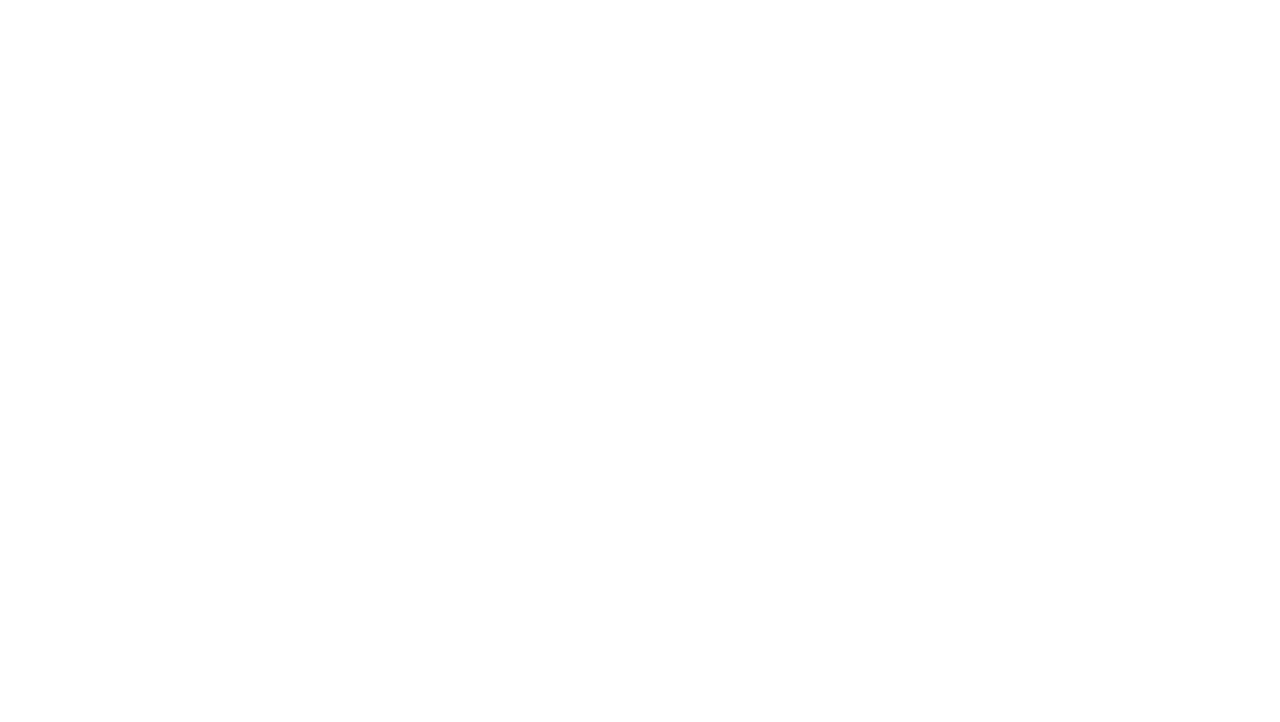
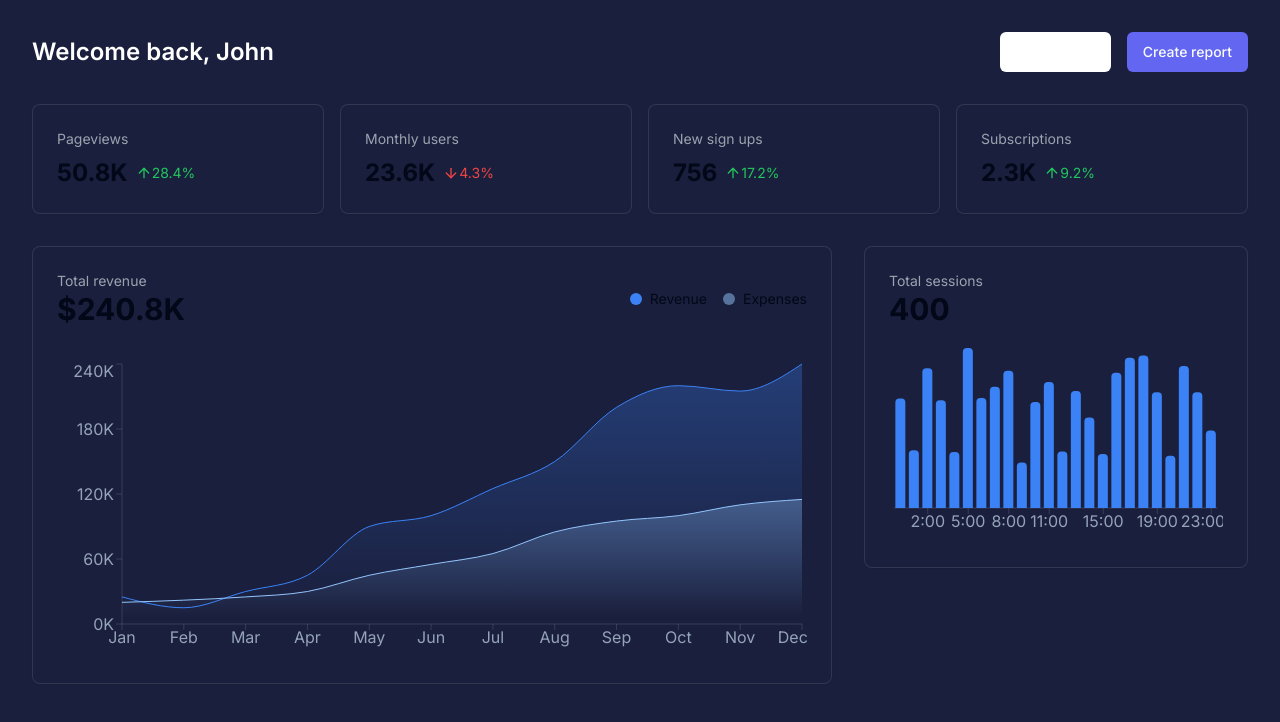
Before and after one commit to goldinvestpro/golden-wealth-harvest-35, a React (Vite) app: page /wallet in a window 1280 px wide. Before the commit this address had no page. Shown: the top 722 px of the page. Built offline with nearby package versions, Linux system fonts and the light colour scheme.

Commit message:
Clone picture on wallet page
Added functionality to clone the specified picture on the wallet page as requested.
[skip gpt_engineer]

```diff
--- a/src/App.tsx
+++ b/src/App.tsx
@@ -4,6 +4,7 @@ import { TooltipProvider } from "@/components/ui/tooltip";
 import { QueryClient, QueryClientProvider } from "@tanstack/react-query";
 import { BrowserRouter, Routes, Route } from "react-router-dom";
 import Index from "./pages/Index";
+import Wallet from "./pages/Wallet";
 
 const queryClient = new QueryClient();
 
@@ -15,6 +16,7 @@ const App = () => (
       <BrowserRouter>
         <Routes>
           <Route path="/" element={<Index />} />
+          <Route path="/wallet" element={<Wallet />} />
         </Routes>
       </BrowserRouter>
     </TooltipProvider>
--- /dev/null
+++ b/src/pages/Wallet.tsx
@@ -0,0 +1,203 @@
+import { Card, CardContent } from "@/components/ui/card";
+import { AreaChart, Area, XAxis, YAxis, Tooltip, ResponsiveContainer, BarChart, Bar } from "recharts";
+import { ArrowUp, ArrowDown } from "lucide-react";
+import { Button } from "@/components/ui/button";
+
+const data = [
+  { month: "Jan", revenue: 25000, expenses: 20000 },
+  { month: "Feb", revenue: 15000, expenses: 22000 },
+  { month: "Mar", revenue: 30000, expenses: 25000 },
+  { month: "Apr", revenue: 45000, expenses: 30000 },
+  { month: "May", revenue: 90000, expenses: 45000 },
+  { month: "Jun", revenue: 100000, expenses: 55000 },
+  { month: "Jul", revenue: 125000, expenses: 65000 },
+  { month: "Aug", revenue: 150000, expenses: 85000 },
+  { month: "Sep", revenue: 200000, expenses: 95000 },
+  { month: "Oct", revenue: 220000, expenses: 100000 },
+  { month: "Nov", revenue: 215000, expenses: 110000 },
+  { month: "Dec", revenue: 240000, expenses: 115000 },
+];
+
+const sessionData = Array.from({ length: 24 }, (_, i) => ({
+  hour: `${i}:00`,
+  sessions: Math.floor(Math.random() * 300) + 100,
+}));
+
+export default function Wallet() {
+  return (
+    <div className="min-h-screen bg-navy-500 text-white p-8">
+      <div className="max-w-[1400px] mx-auto">
+        <div className="flex items-center justify-between mb-8">
+          <h1 className="text-2xl font-semibold">Welcome back, John</h1>
+          <div className="flex gap-4">
+            <Button variant="outline" className="text-white border-white/20">
+              Export data
+            </Button>
+            <Button className="bg-indigo-500 hover:bg-indigo-600">
+              Create report
+            </Button>
+          </div>
+        </div>
+
+        <div className="grid grid-cols-1 md:grid-cols-2 lg:grid-cols-4 gap-4 mb-8">
+          <StatCard
+            title="Pageviews"
+            value="50.8K"
+            change={28.4}
+            isPositive={true}
+          />
+          <StatCard
+            title="Monthly users"
+            value="23.6K"
+            change={-4.3}
+            isPositive={false}
+          />
+          <StatCard
+            title="New sign ups"
+            value="756"
+            change={17.2}
+            isPositive={true}
+          />
+          <StatCard
+            title="Subscriptions"
+            value="2.3K"
+            change={9.2}
+            isPositive={true}
+          />
+        </div>
+
+        <div className="grid grid-cols-1 lg:grid-cols-3 gap-8">
+          <div className="lg:col-span-2">
+            <Card className="bg-navy-500 border-white/10">
+              <CardContent className="p-6">
+                <div className="flex justify-between items-center mb-8">
+                  <div>
+                    <p className="text-sm text-gray-400">Total revenue</p>
+                    <h2 className="text-3xl font-bold">$240.8K</h2>
+                  </div>
+                  <div className="flex items-center gap-4">
+                    <div className="flex items-center gap-2">
+                      <div className="w-3 h-3 rounded-full bg-blue-500" />
+                      <span className="text-sm">Revenue</span>
+                    </div>
+                    <div className="flex items-center gap-2">
+                      <div className="w-3 h-3 rounded-full bg-blue-300/50" />
+                      <span className="text-sm">Expenses</span>
+                    </div>
+                  </div>
+                </div>
+                <div className="h-[300px]">
+                  <ResponsiveContainer width="100%" height="100%">
+                    <AreaChart data={data}>
+                      <defs>
+                        <linearGradient id="colorRevenue" x1="0" y1="0" x2="0" y2="1">
+                          <stop offset="5%" stopColor="#3B82F6" stopOpacity={0.3}/>
+                          <stop offset="95%" stopColor="#3B82F6" stopOpacity={0}/>
+                        </linearGradient>
+                        <linearGradient id="colorExpenses" x1="0" y1="0" x2="0" y2="1">
+                          <stop offset="5%" stopColor="#93C5FD" stopOpacity={0.3}/>
+                          <stop offset="95%" stopColor="#93C5FD" stopOpacity={0}/>
+                        </linearGradient>
+                      </defs>
+                      <XAxis
+                        dataKey="month"
+                        stroke="#ffffff20"
+                        tick={{ fill: '#94A3B8' }}
+                      />
+                      <YAxis
+                        stroke="#ffffff20"
+                        tick={{ fill: '#94A3B8' }}
+                        tickFormatter={(value) => `${value/1000}K`}
+                      />
+                      <Tooltip
+                        contentStyle={{
+                          backgroundColor: '#1E293B',
+                          border: 'none',
+                          borderRadius: '8px',
+                          color: '#fff'
+                        }}
+                      />
+                      <Area
+                        type="monotone"
+                        dataKey="revenue"
+                        stroke="#3B82F6"
+                        fillOpacity={1}
+                        fill="url(#colorRevenue)"
+                      />
+                      <Area
+                        type="monotone"
+                        dataKey="expenses"
+                        stroke="#93C5FD"
+                        fillOpacity={1}
+                        fill="url(#colorExpenses)"
+                      />
+                    </AreaChart>
+                  </ResponsiveContainer>
+                </div>
+              </CardContent>
+            </Card>
+          </div>
+
+          <div className="space-y-8">
+            <Card className="bg-navy-500 border-white/10">
+              <CardContent className="p-6">
+                <div className="mb-4">
+                  <p className="text-sm text-gray-400">Total sessions</p>
+                  <h2 className="text-3xl font-bold">400</h2>
+                </div>
+                <div className="h-[200px]">
+                  <ResponsiveContainer width="100%" height="100%">
+                    <BarChart data={sessionData}>
+                      <XAxis
+                        dataKey="hour"
+                        stroke="#ffffff20"
+                        tick={{ fill: '#94A3B8' }}
+                      />
+                      <Tooltip
+                        contentStyle={{
+                          backgroundColor: '#1E293B',
+                          border: 'none',
+                          borderRadius: '8px',
+                          color: '#fff'
+                        }}
+                      />
+                      <Bar
+                        dataKey="sessions"
+                        fill="#3B82F6"
+                        radius={[4, 4, 0, 0]}
+                      />
+                    </BarChart>
+                  </ResponsiveContainer>
+                </div>
+              </CardContent>
+            </Card>
+          </div>
+        </div>
+      </div>
+    </div>
+  );
+}
+
+interface StatCardProps {
+  title: string;
+  value: string;
+  change: number;
+  isPositive: boolean;
+}
+
+function StatCard({ title, value, change, isPositive }: StatCardProps) {
+  return (
+    <Card className="bg-navy-500 border-white/10">
+      <CardContent className="p-6">
+        <p className="text-sm text-gray-400">{title}</p>
+        <div className="flex items-baseline gap-2 mt-2">
+          <span className="text-2xl font-bold">{value}</span>
+          <span className={`flex items-center text-sm ${isPositive ? 'text-green-500' : 'text-red-500'}`}>
+            {isPositive ? <ArrowUp size={16} /> : <ArrowDown size={16} />}
+            {Math.abs(change)}%
+          </span>
+        </div>
+      </CardContent>
+    </Card>
+  );
+}
```
